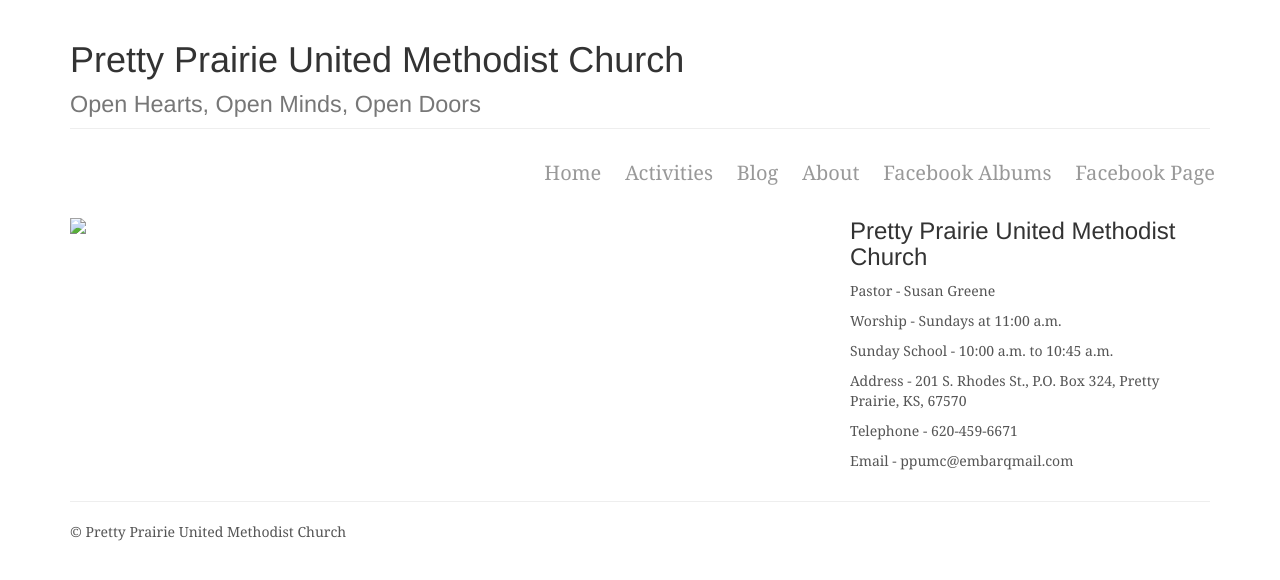
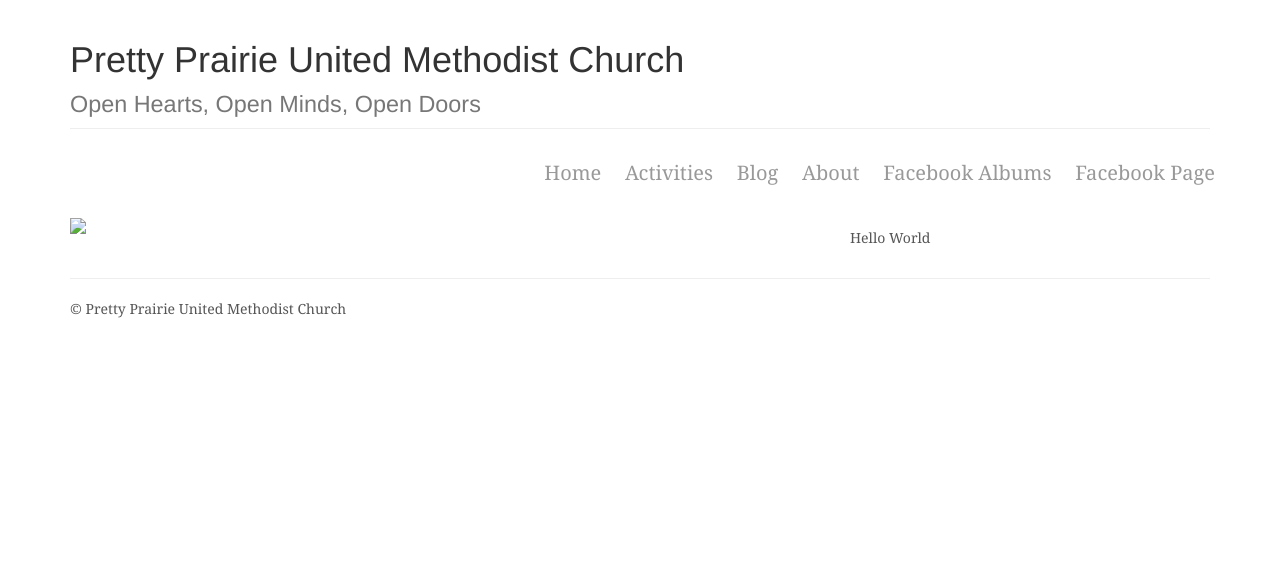
Before and after one commit to KatherineMichel/self-hosted-church-website-jekyll, a Jekyll site: the page built from welcome.md, in a window 1280 px wide. Shown: the top 580 px of the page. Built offline with Jekyll 4.4.1, drawn with Linux system fonts in a browser that asks for light colours; nearby versions of some CDN libraries; library files that are not in the unit come from our copies.

Commit message:
Update page.html

```diff
--- a/_layouts/page.html
+++ b/_layouts/page.html
@@ -21,13 +21,8 @@
             </div>
 
             <div class="col-md-4">
-                <h3>Pretty Prairie United Methodist Church</h3>
-                <p>Pastor - Susan Greene</p>
-                <p>Worship - Sundays at 11:00 a.m.</p>
-                <p>Sunday School - 10:00 a.m. to 10:45 a.m.</p>
-                <p>Address - 201 S. Rhodes St., P.O. Box 324, Pretty Prairie, KS, 67570</p>
-                <p>Telephone - 620-459-6671</p>
-                <p>Email - ppumc@embarqmail.com</p>
+                <h3> </h3>
+                <p>{{ content }}</p>
             </div>
 
         </div>
```
